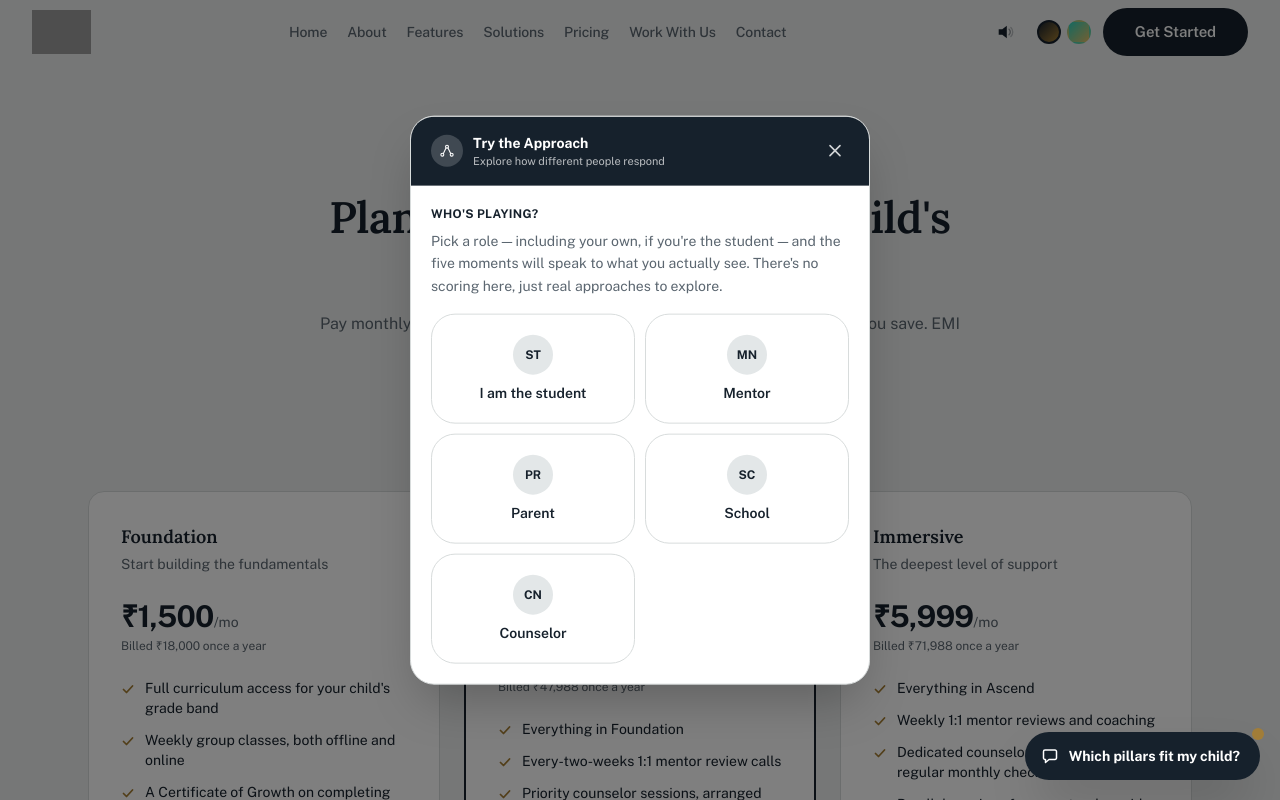
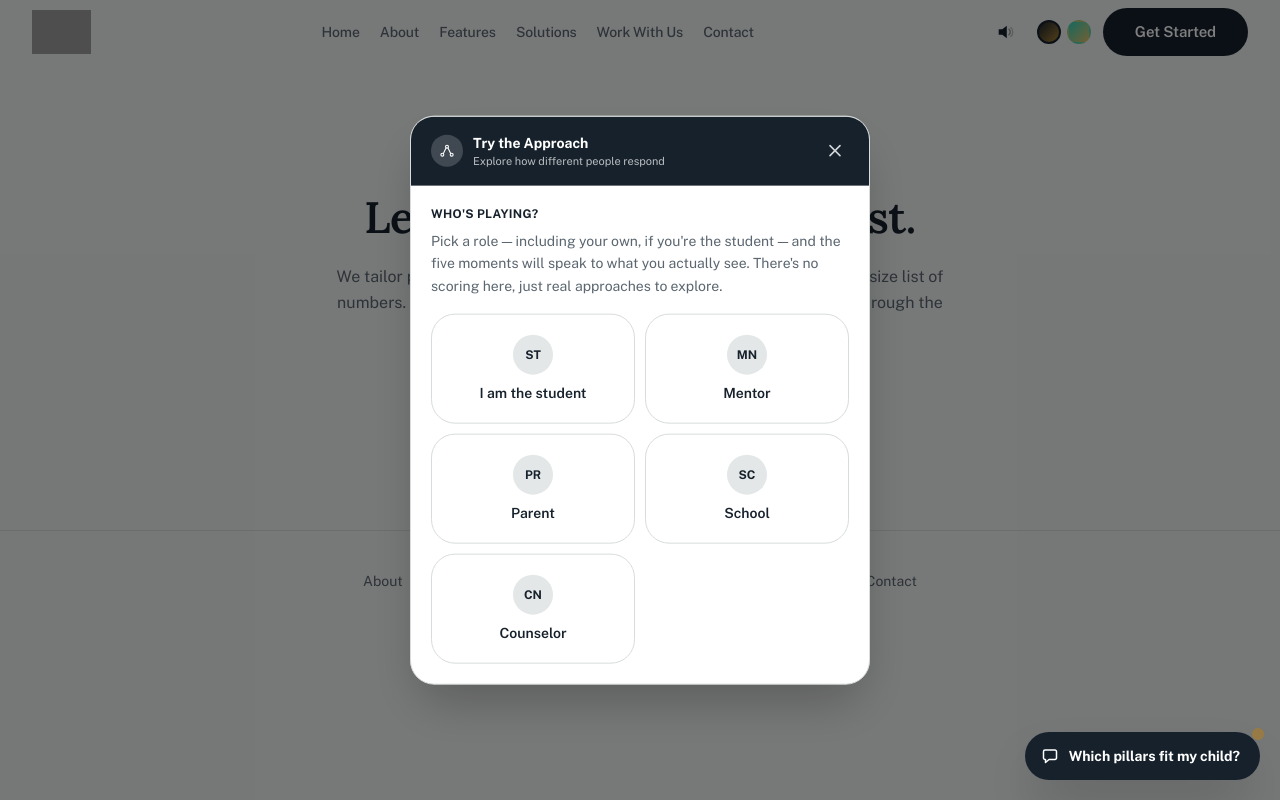
Before and after one commit to youphorialuminars/luminarguide, a Next.js app: page /pricing in a window 1280 px wide. Shown: the top 800 px of the page. Built offline with nearby package versions, Linux system fonts and the light colour scheme; grey boxes are pictures that could not be loaded.

Commit message:
Manual code change

```diff
--- a/src/app/pricing/page.tsx
+++ b/src/app/pricing/page.tsx
@@ -1,156 +1,36 @@
 import React from 'react';
 import type { Metadata } from 'next';
 import Link from 'next/link';
-import { pricingPlans, pillarTrackAddOn } from '@/lib/siteConfig';
+import { siteConfig } from '@/lib/siteConfig';
 
 export const metadata: Metadata = { title: 'Pricing — LuminarGuide' };
 
+// Pricing is deliberately off the public site for now (nav + footer links
+// removed) while we're pitching schools and residential communities and
+// don't want per-family numbers to be the first thing they see. This page
+// is kept as a friendly landing spot for anyone who reaches /pricing
+// directly (an old link, a bookmark, a search result) rather than a 404.
+//
+// The real tier data (Foundation/Ascend/Immersive, the billing-cycle math,
+// the Single Pillar Track add-on) is untouched in `pricingPlans` and
+// `pillarTrackAddOn` in siteConfig.ts — restoring the full pricing page
+// later just means swapping this file's contents back, nothing to rebuild.
 export default function PricingPage() {
   return (
-    <section className="max-w-6xl mx-auto px-6 py-24">
-      <div className="text-center max-w-2xl mx-auto mb-10">
-        <p className="text-xs font-600 text-primary uppercase tracking-widest mb-4" style={{ fontWeight: 600 }}>
-          Pricing
-        </p>
-        <h1 className="text-section-heading text-foreground mb-4">Plans built around your child's growth</h1>
-        <p className="text-base text-muted-foreground">
-          Pay monthly, quarterly, or once a year — the longer you commit, the more you save. EMI
-          options are available at signup for any plan.
-        </p>
+    <section className="max-w-2xl mx-auto px-6 py-24 text-center">
+      <p className="text-xs font-600 text-primary uppercase tracking-widest mb-4" style={{ fontWeight: 600 }}>
+        Pricing
+      </p>
+      <h1 className="text-section-heading text-foreground mb-5">Let's find the right fit first.</h1>
+      <p className="text-base leading-relaxed text-muted-foreground mb-10">
+        We tailor plans to each family, school, and community rather than a one-size list of numbers.
+        Tell us a bit about what you're looking for and we'll walk you through the options and a quote
+        that fits — no commitment either way.
+      </p>
+      <div className="flex flex-wrap items-center justify-center gap-4">
+        <Link href="/get-started" className="btn-primary">Get Started</Link>
+        <Link href="/contact" className="btn-secondary">Contact Us</Link>
       </div>
-
-      {/* Billing-cycle toggle — three hidden radios drive which price block
-          shows in each card below via CSS alone (rules live in
-          tailwind.css), so this stays a plain Server Component and
-          `metadata` above keeps working. Annual is checked by default. */}
-      <input type="radio" id="cycle-monthly" name="billing-cycle" className="sr-only" />
-      <input type="radio" id="cycle-quarterly" name="billing-cycle" className="sr-only" />
-      <input type="radio" id="cycle-annual" name="billing-cycle" defaultChecked className="sr-only" />
-
-      <div className="cycle-toggle flex justify-center gap-1 bg-muted rounded-full p-1 w-max mx-auto mb-12">
-        <label htmlFor="cycle-monthly" className="cycle-label">Monthly</label>
-        <label htmlFor="cycle-quarterly" className="cycle-label">Quarterly</label>
-        <label htmlFor="cycle-annual" className="cycle-label">
-          Annual
-          <span className="save-badge">2 months free</span>
-        </label>
-      </div>
-
-      <div className="pricing-cards grid grid-cols-1 md:grid-cols-3 gap-6">
-        {pricingPlans.map((plan) => (
-          <div
-            key={plan.id}
-            className="bento-card flex flex-col"
-            style={
-              plan.highlight
-                ? { borderColor: 'var(--primary)', borderWidth: '2px' }
-                : undefined
-            }>
-
-            {plan.highlight && (
-              <span
-                className="self-start text-xs px-3 py-1 rounded-full mb-4"
-                style={{ backgroundColor: 'var(--primary)', color: 'var(--primary-foreground)', fontWeight: 600 }}>
-
-                Most Popular
-              </span>
-            )}
-
-            <h2 className="text-card-heading text-foreground mb-1">{plan.name}</h2>
-            <p className="text-sm text-muted-foreground mb-6">{plan.tagline}</p>
-
-            <div className="mb-6">
-              <div className="price-monthly">
-                <span className="text-3xl text-foreground tracking-tight" style={{ fontWeight: 700 }}>
-                  ₹{plan.price.monthly.toLocaleString('en-IN')}
-                </span>
-                <span className="text-sm text-muted-foreground">/mo</span>
-                <p className="text-xs text-muted-foreground mt-1">Billed monthly</p>
-              </div>
-              <div className="price-quarterly">
-                <span className="text-3xl text-foreground tracking-tight" style={{ fontWeight: 700 }}>
-                  ₹{plan.price.quarterly.toLocaleString('en-IN')}
-                </span>
-                <span className="text-sm text-muted-foreground">/mo</span>
-                <p className="text-xs text-muted-foreground mt-1">
-                  Billed ₹{(plan.price.quarterly * 3).toLocaleString('en-IN')} every 3 months
-                </p>
-              </div>
-              <div className="price-annual">
-                <span className="text-3xl text-foreground tracking-tight" style={{ fontWeight: 700 }}>
-                  ₹{plan.price.annual.toLocaleString('en-IN')}
-                </span>
-                <span className="text-sm text-muted-foreground">/mo</span>
-                <p className="text-xs text-muted-foreground mt-1">
-                  Billed ₹{(plan.price.annual * 12).toLocaleString('en-IN')} once a year
-                </p>
-              </div>
-            </div>
-
-            <ul className="flex flex-col gap-3 mb-8 flex-1">
-              {plan.features?.map((feature) => (
-                <li key={feature} className="flex items-start gap-2.5 text-sm text-foreground">
-                  <svg width="14" height="14" viewBox="0 0 14 14" fill="none" className="mt-1 flex-shrink-0">
-                    <path d="M2.5 7.5l3 3 6-6.5" stroke="var(--accent)" strokeWidth="1.75" strokeLinecap="round" strokeLinejoin="round" />
-                  </svg>
-                  <span>{feature}</span>
-                </li>
-              ))}
-            </ul>
-
-            <Link
-              href="/get-started"
-              className={plan.highlight ? 'btn-primary' : 'btn-secondary'}
-              style={{ justifyContent: 'center' }}>
-
-              Get Started
-            </Link>
-          </div>
-        ))}
-      </div>
-
-      {/* Single Pillar Track — a standalone, flat-price add-on, not part of
-          the Monthly/Quarterly/Annual ladder above (it's a one-time 2-month
-          enrollment, not a subscription), so it gets its own simple card
-          rather than a fourth column in the toggle grid. */}
-      <div className="mt-10 bento-card flex flex-col md:flex-row md:items-center gap-6 md:gap-10">
-        <div className="flex-1">
-          <p className="text-xs font-600 uppercase tracking-widest mb-2" style={{ fontWeight: 600, color: 'var(--accent)' }}>
-            Standalone Add-On
-          </p>
-          <h2 className="text-card-heading text-foreground mb-2">{pillarTrackAddOn.name}</h2>
-          <p className="text-sm text-muted-foreground mb-4">{pillarTrackAddOn.tagline}</p>
-          <ul className="flex flex-col gap-2">
-            {pillarTrackAddOn.features.map((feature) => (
-              <li key={feature} className="flex items-start gap-2.5 text-sm text-foreground">
-                <svg width="14" height="14" viewBox="0 0 14 14" fill="none" className="mt-1 flex-shrink-0">
-                  <path d="M2.5 7.5l3 3 6-6.5" stroke="var(--accent)" strokeWidth="1.75" strokeLinecap="round" strokeLinejoin="round" />
-                </svg>
-                <span>{feature}</span>
-              </li>
-            ))}
-          </ul>
-        </div>
-        <div className="flex flex-col items-start md:items-end gap-3 md:min-w-[200px]">
-          <div>
-            <span className="text-3xl text-foreground tracking-tight" style={{ fontWeight: 700 }}>
-              ₹{pillarTrackAddOn.price.toLocaleString('en-IN')}
-            </span>
-            <p className="text-xs text-muted-foreground mt-1">{pillarTrackAddOn.billingNote}</p>
-          </div>
-          <Link href="/get-started" className="btn-secondary" style={{ justifyContent: 'center' }}>
-            Get Started
-          </Link>
-        </div>
-      </div>
-
-      <p className="text-center text-sm text-muted-foreground mt-12">
-        Not sure which plan fits your child, or need a quote for a school or group?{' '}
-        <Link href="/contact" className="text-primary underline underline-offset-2" style={{ fontWeight: 600 }}>
-          Contact us
-        </Link>
-        .
-      </p>
-    </section>);
-
+    </section>
+  );
 }
--- a/src/app/sitemap.ts
+++ b/src/app/sitemap.ts
@@ -2,7 +2,7 @@
 
 export default function sitemap() {
   const baseUrl = process.env.NEXT_PUBLIC_SITE_URL || 'http://localhost:3000';
-  const paths = ['', '/about', '/features', '/solutions', '/pricing', '/faq', '/contact', '/get-started', '/book-demo'];
+  const paths = ['', '/about', '/features', '/solutions', '/faq', '/contact', '/get-started', '/book-demo']
   return paths.map((path) => ({
     url: `${baseUrl}${path}`,
     lastModified: new Date(),
--- a/src/components/Footer.tsx
+++ b/src/components/Footer.tsx
@@ -6,7 +6,6 @@ const links = [
   { label: 'About', href: '/about' },
   { label: 'Features', href: '/features' },
   { label: 'Solutions', href: '/solutions' },
-  { label: 'Pricing', href: '/pricing' },
   { label: 'FAQ', href: '/faq' },
   { label: 'Book a Demo', href: '/book-demo' },
   { label: 'Work With Us', href: '/get-started' },
--- a/src/components/Header.tsx
+++ b/src/components/Header.tsx
@@ -12,7 +12,6 @@ const navLinks = [
   { label: 'About', href: '/about' },
   { label: 'Features', href: '/features' },
   { label: 'Solutions', href: '/solutions' },
-  { label: 'Pricing', href: '/pricing' },
   { label: 'Work With Us', href: '/get-started' },
   { label: 'Contact', href: '/contact' },
 ];
```
